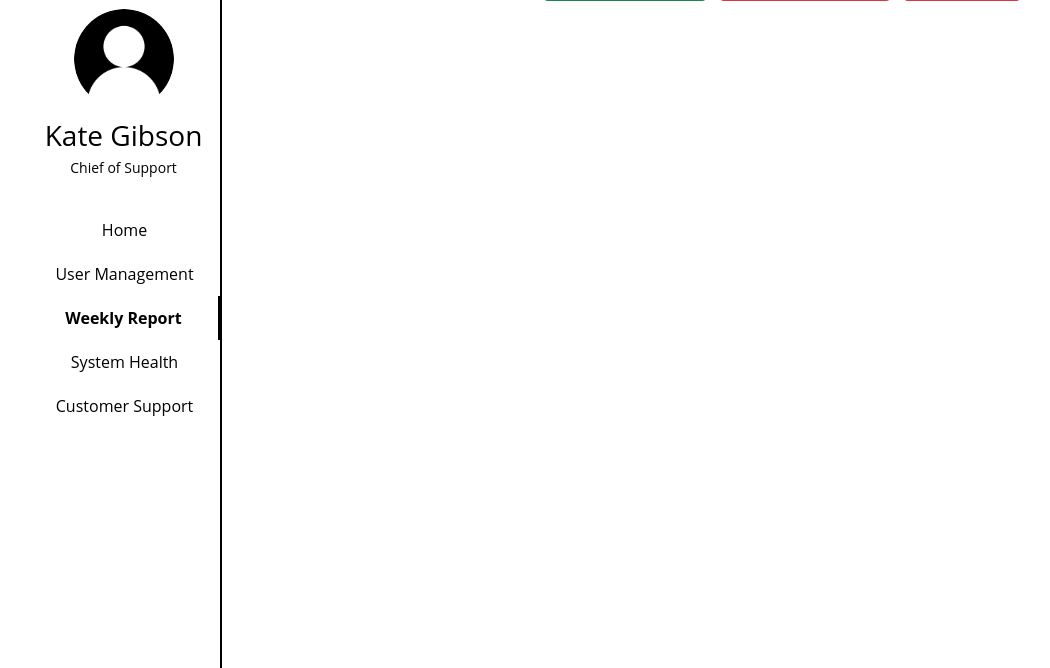
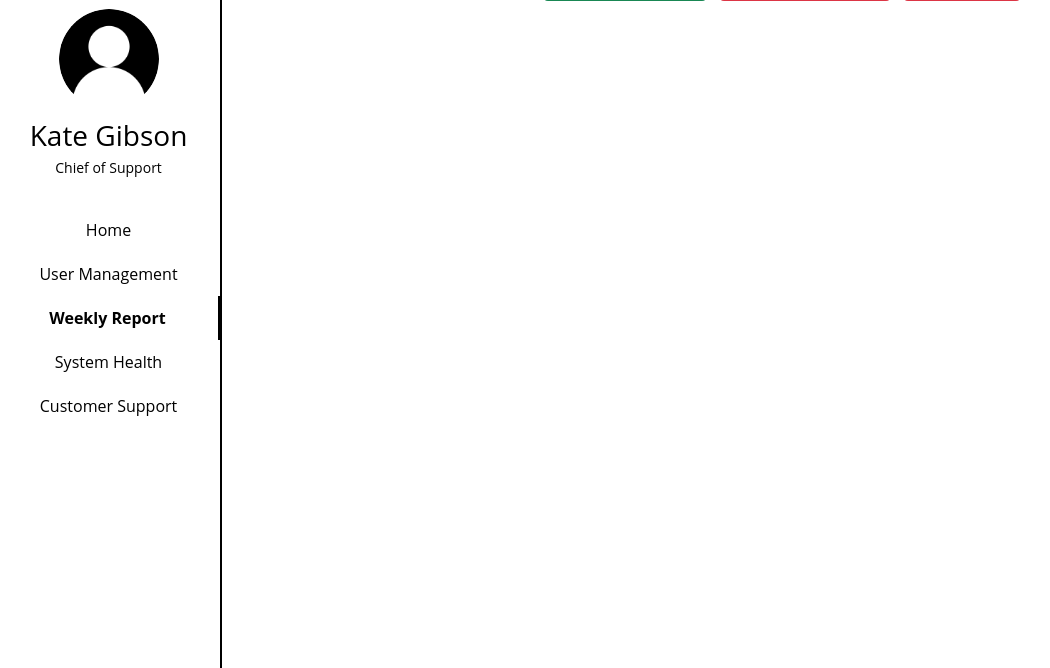
Before and after one commit to Verdex-Project/Verdex, a Flask app: template templates/admin/report.html in a window 1280 px wide. Shown: the part 61-729 px from the top of the page, without its empty margins (3-1053 px from the left). Run offline with Flask 3, Linux system fonts and the light colour scheme; the template is opened without the code that fills it, so the values that code supplies are empty.

Commit message:
Moved sidebar center

```diff
--- a/static/admin.css
+++ b/static/admin.css
@@ -38,7 +38,6 @@ body {
 .wrapper .sidebar .profile {
     margin-bottom: 30px;
     text-align: center;
-    margin-left:30px;
 }
 
 .wrapper .sidebar .profile img {
@@ -55,13 +54,14 @@ body {
     margin: 10px 0 5px;
     text-align: center;
 }
-
 .wrapper .sidebar .profile p {
     color: black;
     font-size: 14px;
     text-align: center;
 }
-
+.wrapper .sidebar ul{
+    padding-left:0px;
+}
 .wrapper .sidebar ul li a {
     display: block;
     padding-top: 10px;
```
Also changed, not shown: templates/admin/system_heatlh.html (added).
